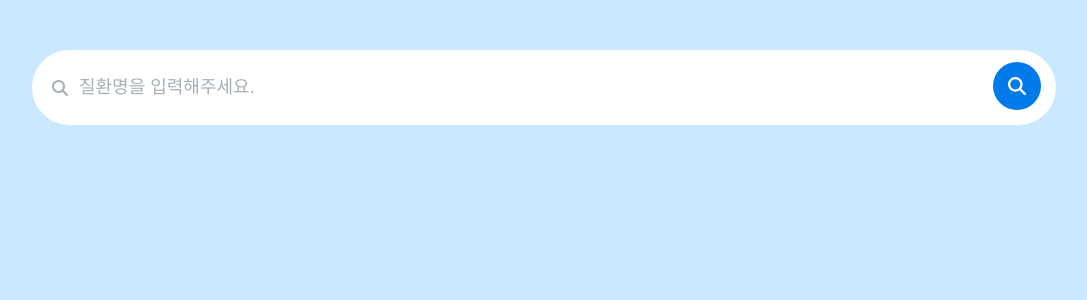
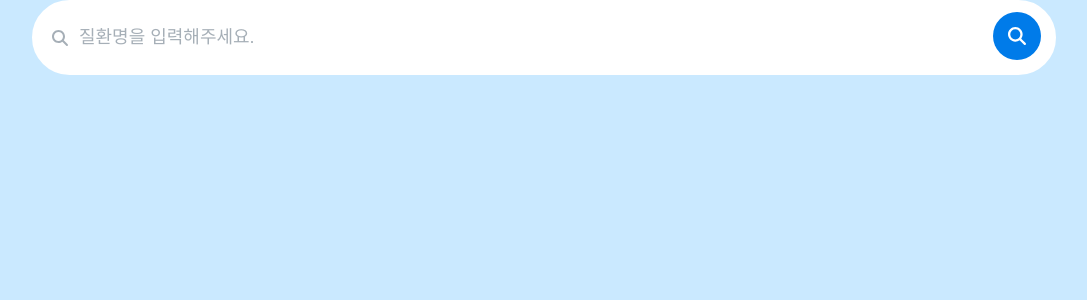
Before and after one commit to sik9252/pre-onboarding-11th-4, a React (Vite) app: page / in a window 1280 px wide. Shown: the top 300 px of the page, without its empty margins (96-1183 px from the left). Built offline with nearby package versions, Linux system fonts and the light colour scheme.

Commit message:
fix: globalStyle 수정

```diff
--- a/src/globalStyles.js
+++ b/src/globalStyles.js
@@ -4,12 +4,7 @@ import reset from "styled-reset";
 const GlobalStyle = createGlobalStyle`
     ${reset}
     html {
-      max-width: 1024px;
-      margin: 0 auto;
-      background-color: #cae9ff;
-    }
-    body {
-        padding: 50px 0;
+        background-color: #cae9ff;
     }
     *{
         box-sizing: border-box;
```
